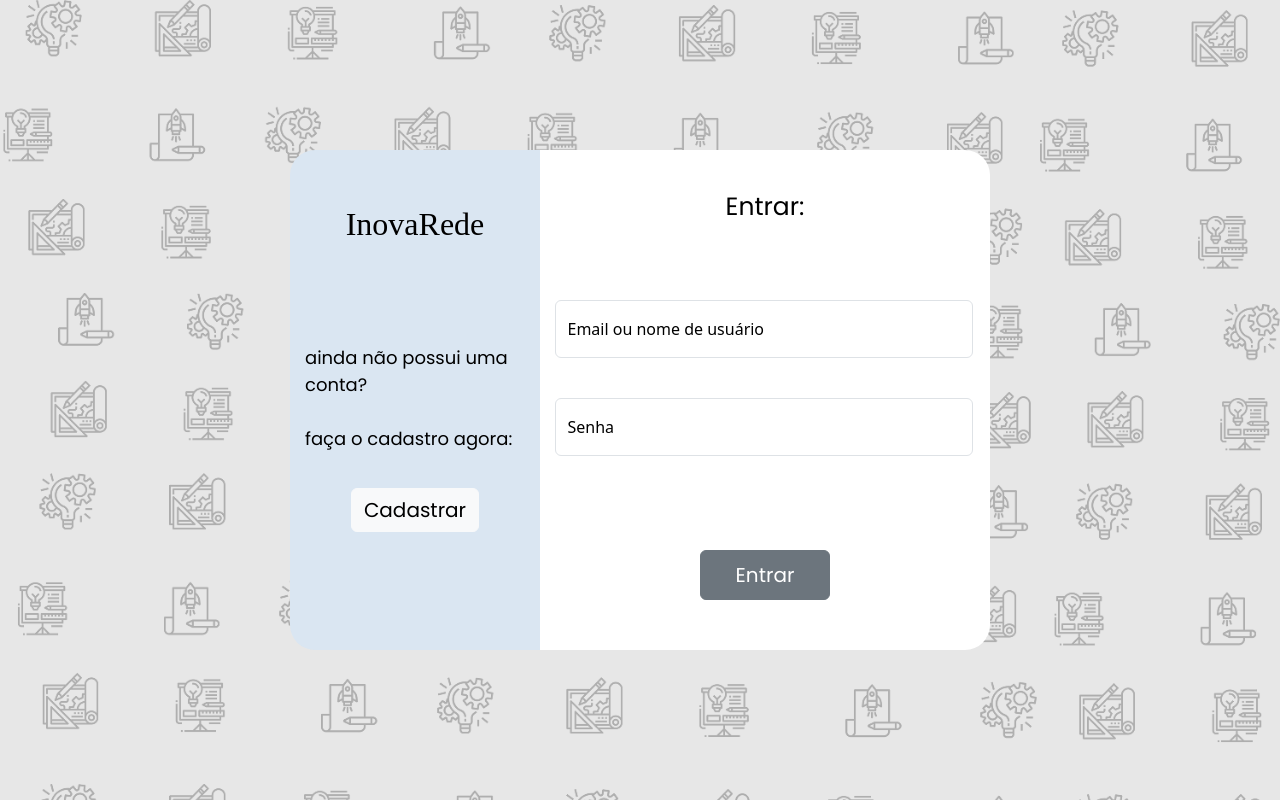
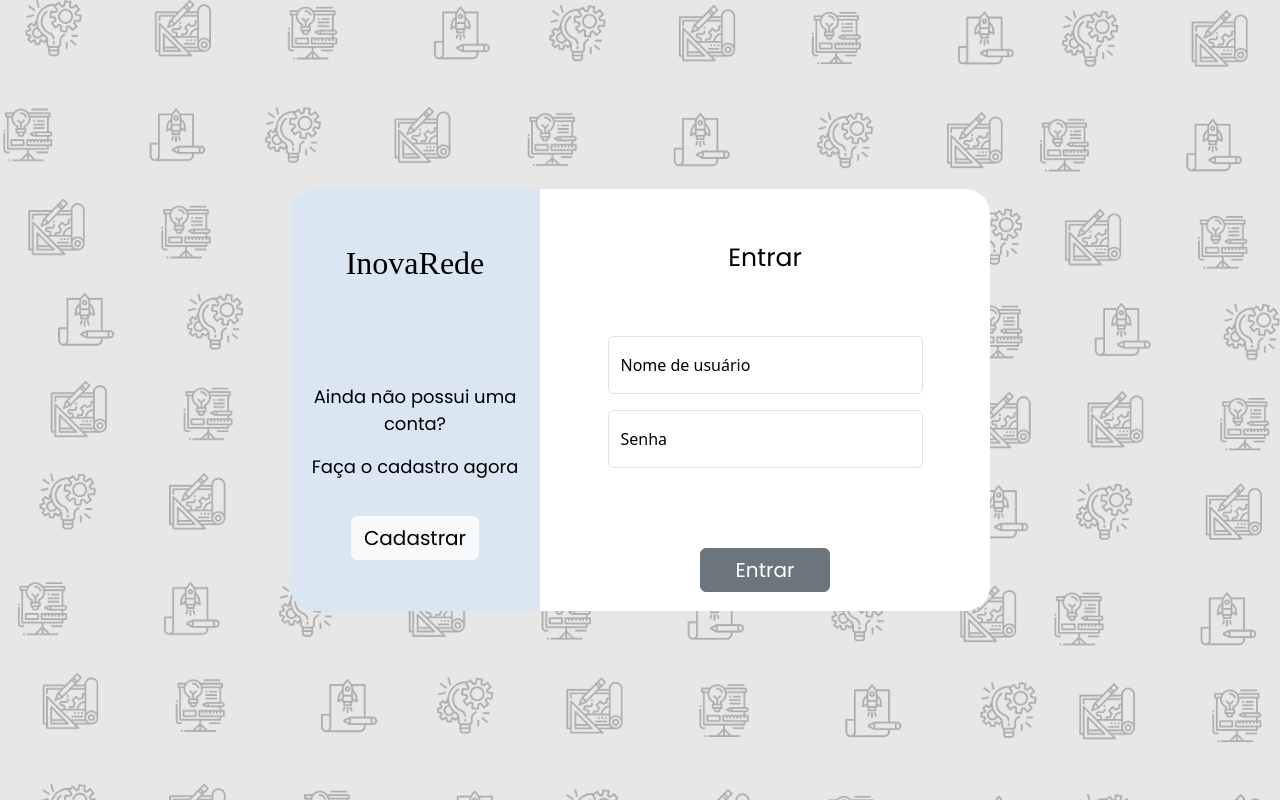
Before and after one commit to AdrianoBarrosDev/InovaRede, a React (Vite) app: page /login in a window 1280 px wide. Built offline with nearby package versions, Linux system fonts and the light colour scheme; a web font is replaced by a local one.

Commit message:
Login integrado com o banco de dados

```diff
--- a/src/App.jsx
+++ b/src/App.jsx
@@ -2,7 +2,6 @@ import { BrowserRouter } from 'react-router-dom';
 import { AppRoutes } from './routes/AppRoutes';
 
 function App() {
-
   return (
     <>
       <BrowserRouter>
--- a/src/components/LoginUser.jsx
+++ b/src/components/LoginUser.jsx
@@ -1,4 +1,6 @@
+import { useState } from "react";
 import styled from "styled-components";
+import { useUser } from "../context/UserContext";
 
 const DivHead = styled.div`
 
@@ -21,26 +23,28 @@ const DivHead = styled.div`
     display: flex;
 
     .login_tela{
+        display: flex;
+        flex-direction: column;
+        justify-content: start;
+        align-items: center;
         border-radius: 0px 25px 25px  0px;
         background-color:white;
         width: 450px;
-        height: 500px;
-        display: flex;
-        justify-content: center;
-
+        height: 60%;
+        padding: 50px;
     }
 
     .left_div{
         background-color: #DAE6F2;
         border-radius: 25px 0px 0px 25px;
         width: 250px;
-        height: 500px;
+        height: 60%;
     }
 
     .fs-1{
-        position: absolute;
         font-family: 'Poppins';
         font-size: 25px !important;
+        margin-bottom: 60px;
     }
 
     .fs-2{
@@ -51,8 +55,6 @@ const DivHead = styled.div`
     .fs-3{
         font-family: 'Poppins';
         font-size: 18px !important;
-        text-align: left;
-        margin-left: 15px;
     }
 
     .btn-light{
@@ -62,20 +64,15 @@ const DivHead = styled.div`
     }
 
     .form-floating{
-        width: 100%;
-    }
-
-    .senha{
-        width: 100%;
+        width: 90%;
     }
 
     .btn-secondary{
         font-family: 'Poppins';
         font-size: 20px;
         height: 50px;
-        margin: 400px 0px 0px -0px;
+        margin: 80px 0px 0px 0px;
         width: 130px;
-        position: absolute;
     }
 
     ul{
@@ -84,45 +81,85 @@ const DivHead = styled.div`
         width: 100%;
         position: relative;
     }
+
 `;
 
 export function LoginUser() {
 
+    const { loginUser } = useUser();
+    const [username, setUsername] = useState("");
+    const [password, setPassword] = useState("");
+
+    const handleClick = () => {
+        fetch("http://localhost:8080/users/login", {
+            method: "POST",
+            headers: {
+                "Content-Type": "application/json"
+            },
+            body: JSON.stringify({ username, password })
+        })
+        .then(response => {
+            if (response.ok) {
+                window.location.href = "/projetos";
+                saveUser();
+            } else {
+                throw new Error("Login falhou");
+            }
+        })
+        .catch(error => {
+            console.error("Erro:", error);
+            alert("Usuário ou senha inválidos!");
+        });
+    };
+
+    const saveUser = () => {
+
+        fetch(`http://localhost:8080/users/${username}`)
+        .then((response) => {
+
+            // Verifica se a resposta foi bem-sucedida
+            if (!response.ok) {
+                throw new Error('Erro ao buscar dados');
+            }
+
+            const data = response.json(); // Converte a resposta para JSON
+            loginUser(data);
+
+        })
+        .catch(error => {
+            console.error("Erro:", error);
+            alert("Erro ao salvar usuário!");
+        });
+
+    }
+
     return (
-        <>
         <DivHead>
-                    <div class="col-mg- left_div">
-                        <p class="fs-2">
+            <div className="left_div">
+                <p className="fs-2">
                     InovaRede <br /> <br /><br />
                 </p>
-                        <p class="fs-3">ainda não possui uma conta?<br /><br />
-                                faça o cadastro agora:
-                            </p>
-                            <button type="button" class="btn btn-light">Cadastrar</button>
+                <p className="fs-3">Ainda não possui uma conta?</p>
+                <p className="fs-3">Faça o cadastro agora</p>
+                <button type="button" className="btn btn-light">Cadastrar</button>
             </div>
-                        <div class="col-mg- login_tela">
-                            <p class="fs-1"><br />Entrar:</p>
-                            <ul>
-                                <li>
-                                <div class="form-floating mb-3">
-                                    <input type="email" class="form-control" id="floatingInput" placeholder="name@example.com"/>
-                                    <label for="floatingInput">Email ou nome de usuário</label>
+
+            <div className="login_tela">
+                <p className="fs-1">Entrar</p>
+
+                <div className="form-floating mb-3">
+                    <input type="text" className="form-control" id="floatingInput" placeholder="name@example.com" onChange={(e) => setUsername(e.target.value)}/>
+                    <label htmlFor="floatingInput" id="loginUsername">Nome de usuário</label>
                 </div>
-                                </li>
-                                <li>
-                                    <br />
-                                </li>
-                                <li>
-                                <div class="form-floating senha">
-                                    <input type="password" class="form-control" id="floatingPassword" placeholder="Password"/>
-                                    <label for="floatingPassword">Senha</label>
+                <div className="form-floating">
+                    <input type="password" className="form-control" id="floatingPassword" placeholder="Password" onChange={(e) => setPassword(e.target.value)}/>
+                    <label htmlFor="floatingPassword" id="loginPassword">Senha</label>
                 </div>
-                                </li>
-                            </ul>
-                            <button type="button" class="btn btn-secondary">Entrar</button>
+
+                <button type="button" className="btn btn-secondary" onClick={handleClick}>Entrar</button>
             </div>
+
         </DivHead>
-        </>
     );
 
 }
--- /dev/null
+++ b/src/context/UserContext.jsx
@@ -0,0 +1,34 @@
+import React, { createContext, useContext, useEffect, useState } from 'react';
+
+// Cria o contexto para o usuário
+const UserContext = createContext();
+
+export const useUser = () => useContext(UserContext);
+
+export function UserProvider({ children }) {
+    const [user, setUser] = useState(null);
+
+    // Recupera o usuário do localStorage, se existirem dados salvos
+    useEffect(() => {
+        const storedUser = localStorage.getItem('user');
+        if (storedUser) {
+            setUser(JSON.parse(storedUser));
+        }
+    }, []);
+
+    const loginUser = (userData) => {
+        setUser(userData);
+        localStorage.setItem('user', JSON.stringify(userData));
+    };
+
+    const logoutUser = () => {
+        setUser(null);
+        localStorage.removeItem('user');
+    };
+
+    return (
+        <UserContext.Provider value={{ user, loginUser, logoutUser }}>
+            {children}
+        </UserContext.Provider>
+    );
+}
--- a/src/main.jsx
+++ b/src/main.jsx
@@ -1,9 +1,12 @@
 import { StrictMode } from 'react'
 import { createRoot } from 'react-dom/client'
 import App from './App.jsx'
+import { UserProvider } from './context/UserContext.jsx'
 
 createRoot(document.getElementById('root')).render(
   <StrictMode>
-    <App />
+    <UserProvider>
+      <App />
+    </UserProvider>
   </StrictMode>,
 )
--- a/src/pages/Login.jsx
+++ b/src/pages/Login.jsx
@@ -5,7 +5,7 @@ export function Login() {
 
     return (
         <>
-                <LoginUser />
+            <LoginUser />
         </>
     );
 
```
Lines whose indentation alone changed are shown as unchanged.
